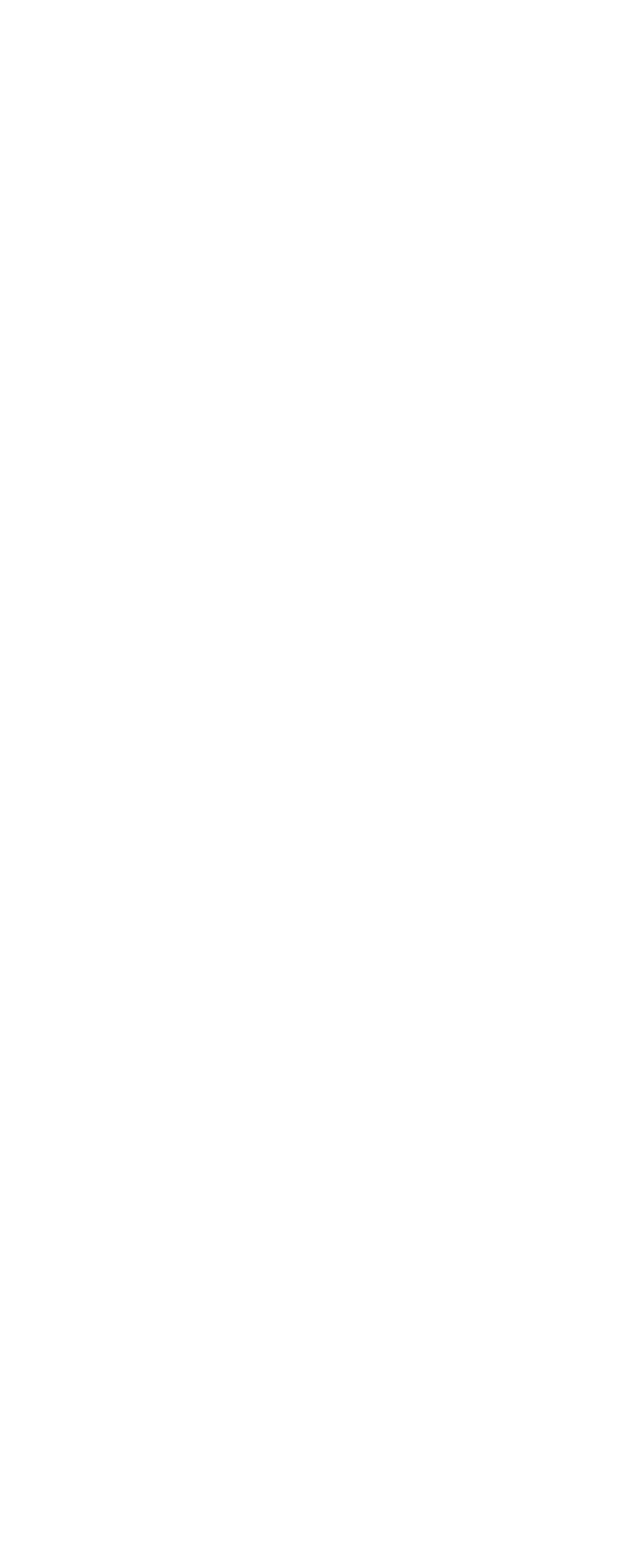
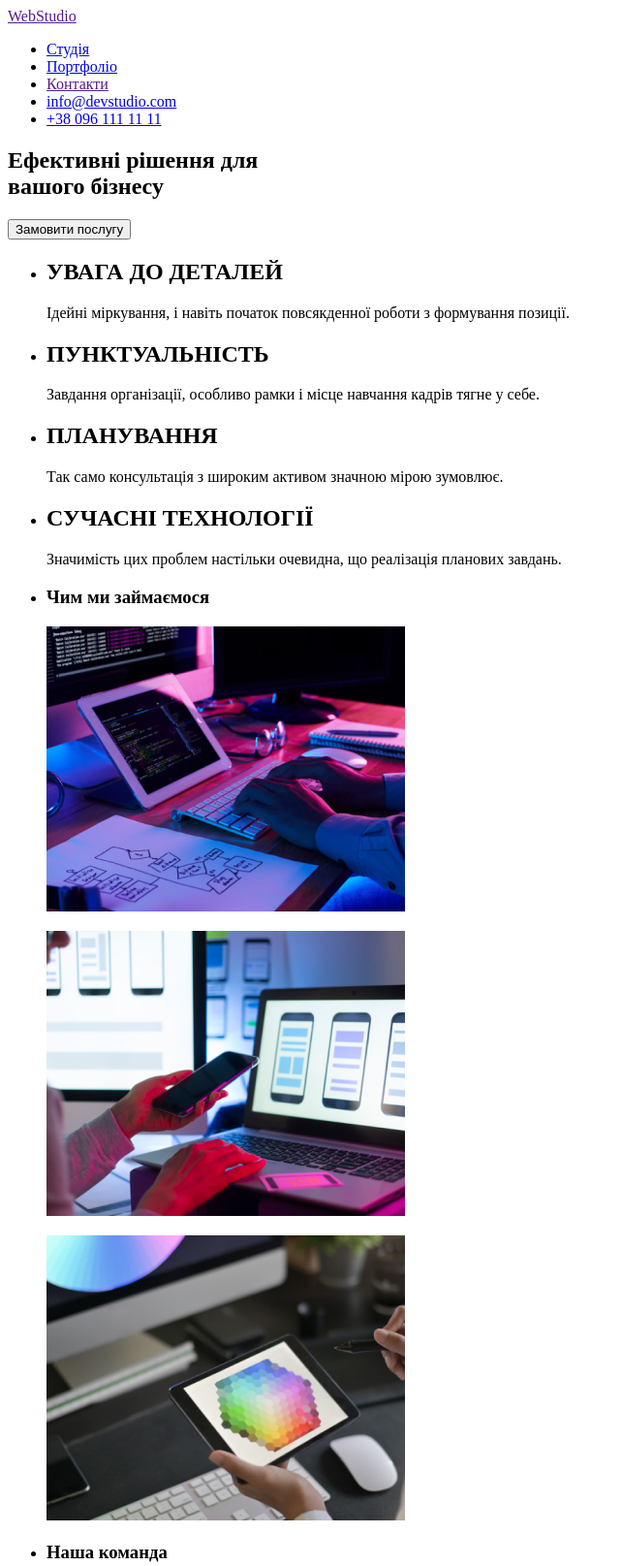
Before and after one commit to Olexsi/study-html, a plain HTML site: page index.html in a window 1280 px wide. Shown: the top 1615 px of the page at 97% size, without its empty margins (0-642 px from the left). Before the commit the page ends 800 px from the top, so only its background shows below. Drawn offline with Linux system fonts and the light colour scheme.

Commit message:
add photos

```diff
--- a/index.html
+++ b/index.html
@@ -7,6 +7,104 @@
     <title>Document</title>
 </head>
 <body>
+    <header>
+        <nav>
+          <a href="">
+              WebStudio
+          </a>
+
+          <ul>
+              <li><a href="studio.html">Студія</a></li>
+              <li><a href="portfolio.html">Портфоліо</a></li>
+              <li><a href="">Контакти</a></li>
+              <li><a href="contacts.html">info@devstudio.com</a></li>
+              <li><a href="tel:+380961111111">+38 096 111 11 11</a></li>
+          </ul>
+        </nav>
+    </header>
+    <main>
+    <section>
+        <h1>Ефективні рішення для<br>вашого бізнесу</h1>
+        <button type="button"> Замовити послугу</button>
+    </section>
+    <section>
+        <ul>
+            <li>
+                <h2>УВАГА ДО ДЕТАЛЕЙ</h2>
+                <p>
+                    Ідейні міркування, і навіть початок повсякденної роботи з формування позиції.
+                </p>
+            </li>
+            <li>
+                <h2>ПУНКТУАЛЬНІСТЬ</h2>
+                <p>
+                    Завдання організації, особливо рамки і місце навчання кадрів тягне у себе.
+                </p>
+            </li>
+            <li>
+                <h2>ПЛАНУВАННЯ</h2>
+                <p>
+                    Так само консультація з широким активом значною мірою зумовлює.
+                </p>
+            </li>
+            <li>
+                <h2>СУЧАСНІ ТЕХНОЛОГІЇ</h2>
+                <p>
+                    Значимість цих проблем настільки очевидна, що реалізація планових завдань.
+                </p>
+            </li>
+        </ul>
+    </section>
+    <section>
+        <ul>
+            <li>
+                <h3>Чим ми займаємося</h3>
+                <p>
+                    <img src="./images/img (1).png" alt="Разработка плана бизнеса" width="370"/>
+                </p>
+                <p>
+                    <img src="./images/img.png" alt="Мобильние приложения" width="370"/>
+                </p>
+                <p>
+                    <img src="./images/img (2).png" alt="Графический дизайн" width="370"/>
+                </p>
+            </li>
+        </ul>
+    </section>
+    <section>
+        <ul>
+            <li>
+                <h3>Наша команда</h3>
+                <p>
+                    <figure>
+                        <img src="./images/img (4).png" alt="Фото" width="270"/>
+                        <figcaption>Ігор Дем'яненко<br>Product Designer</figcaption>
+                    </figure>
+                    <figure>
+                        <img src="./images/img (3).png" alt="Фото" width="270"/>
+                        <figcaption>Ольга Рєпіна<br>Frontend Developer</figcaption>
+                    </figure>
+                    <figure>
+                        <img src="./images/img (5).png" alt="Фото" width="270"/>
+                        <figcaption>Микола Тарасов<br>Marketing</figcaption>
+                    </figure>
+                    <figure>
+                        <img src="./images/img (6).png" alt="Фото" width="270"/>
+                        <figcaption>Михайло Єрмаков<br>UI Designer</figcaption>
+                    </figure>
+                </p>
+            </li>
+        </ul>
+    </section>
+    </main>
+    <section>
+    <footer>
+        <p>WebStudio</p>
+        <p>м. Київ, пр-т Лесі Українки, 26</p>
+        <p><a href="mailto:info@devstudio.com">info@devstudio.com</a></p>
+        <p><a href="tel:+380961111111">+38 096 111 11 11</a></p>
+    </footer>
+    </section>
 
 </body>
 </html>
```
Also changed, not shown: images/img (1).png (added), images/img (2).png (added), images/img (3).png (added), images/img (4).png (added), images/img (5).png (added), images/img (6).png (added), images/img.png (added).
